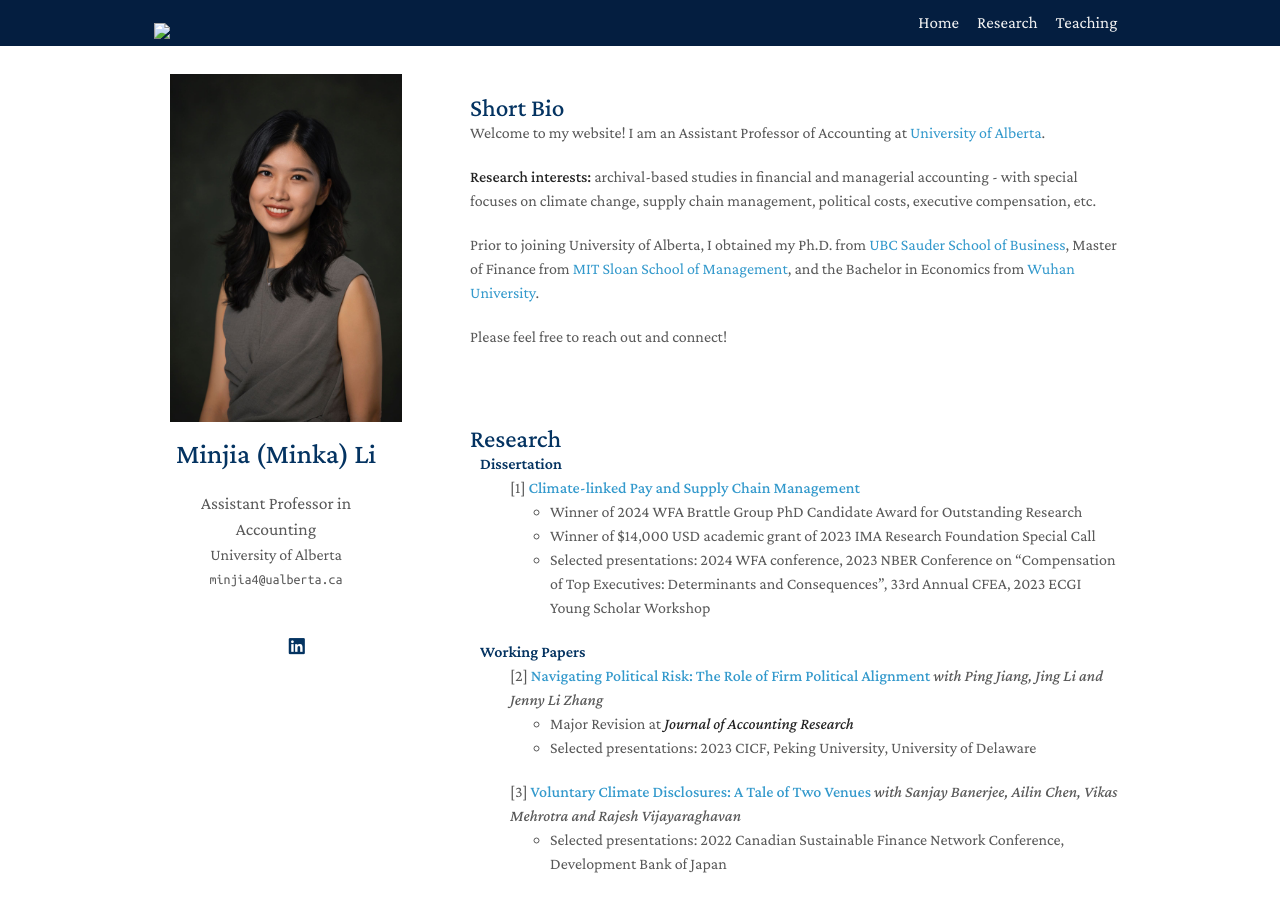
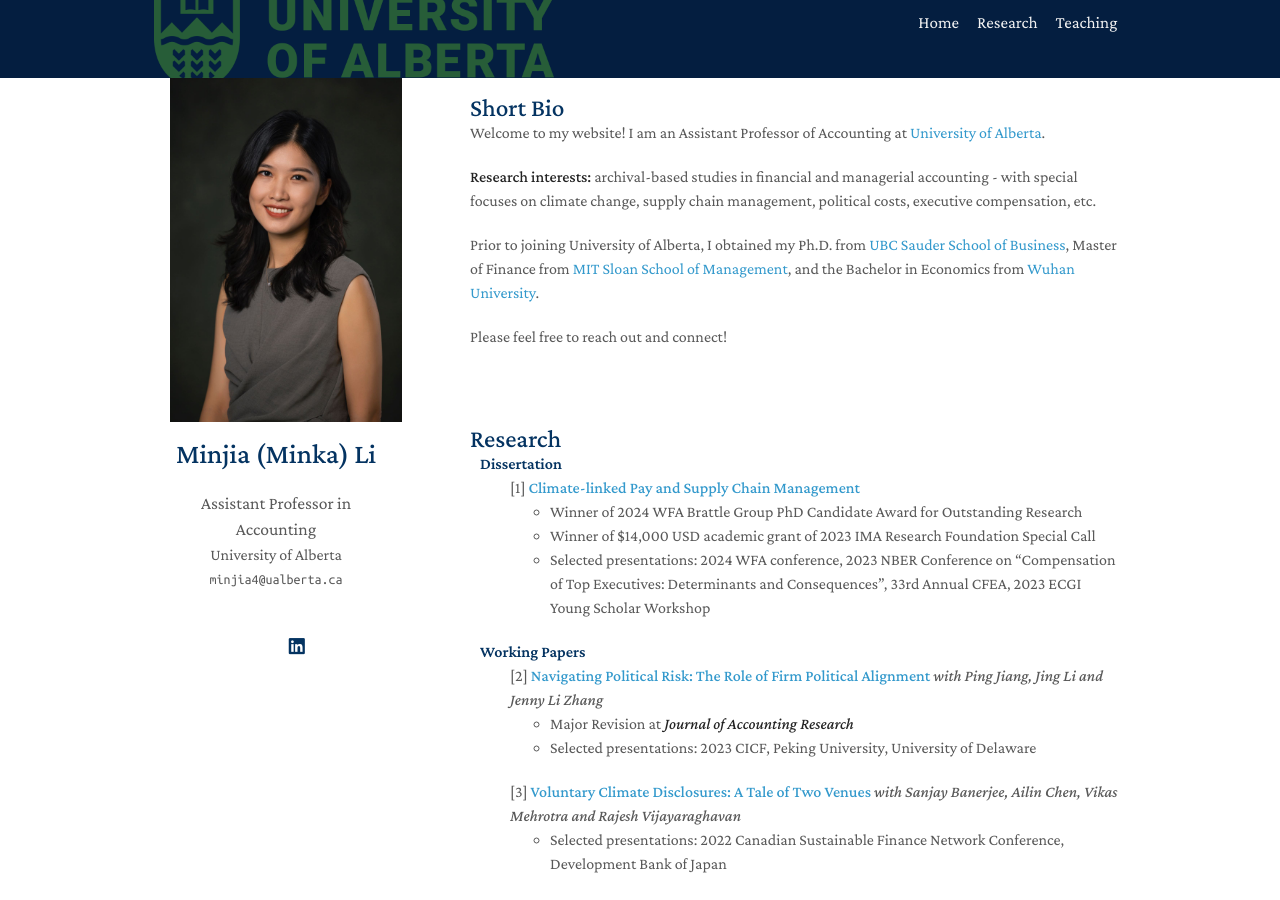
Before and after one commit to zeyang1225/zeyang1225.github.io, a Jekyll site: the page built from index.md, in a window 1280 px wide and 900 px high. Built offline with Jekyll 4.4.1, drawn with Linux system fonts in a browser that asks for light colours; nearby versions of some CDN libraries; a style sheet for code colours, icons or effects is not loaded.

Commit message:
Update homepage.html

```diff
--- a/_layouts/homepage.html
+++ b/_layouts/homepage.html
@@ -1,3 +1,6 @@
+
+
+
 
 <!DOCTYPE html>
 
@@ -70,7 +73,7 @@
   </head>
   <body>
       <div class="topnav">
-      <a href="https://www.ubc.ca/"><img width="400" src="./assets/img/ua logo2.png"></a>
+      <a href="https://www.ubc.ca/"><img width="400" src="./assets/img/UA_Logo_Green_RGB.png"></a>
       <div id="myLinks">
 
     <a class="normal right" href="./#teaching">Teaching</a>
```
